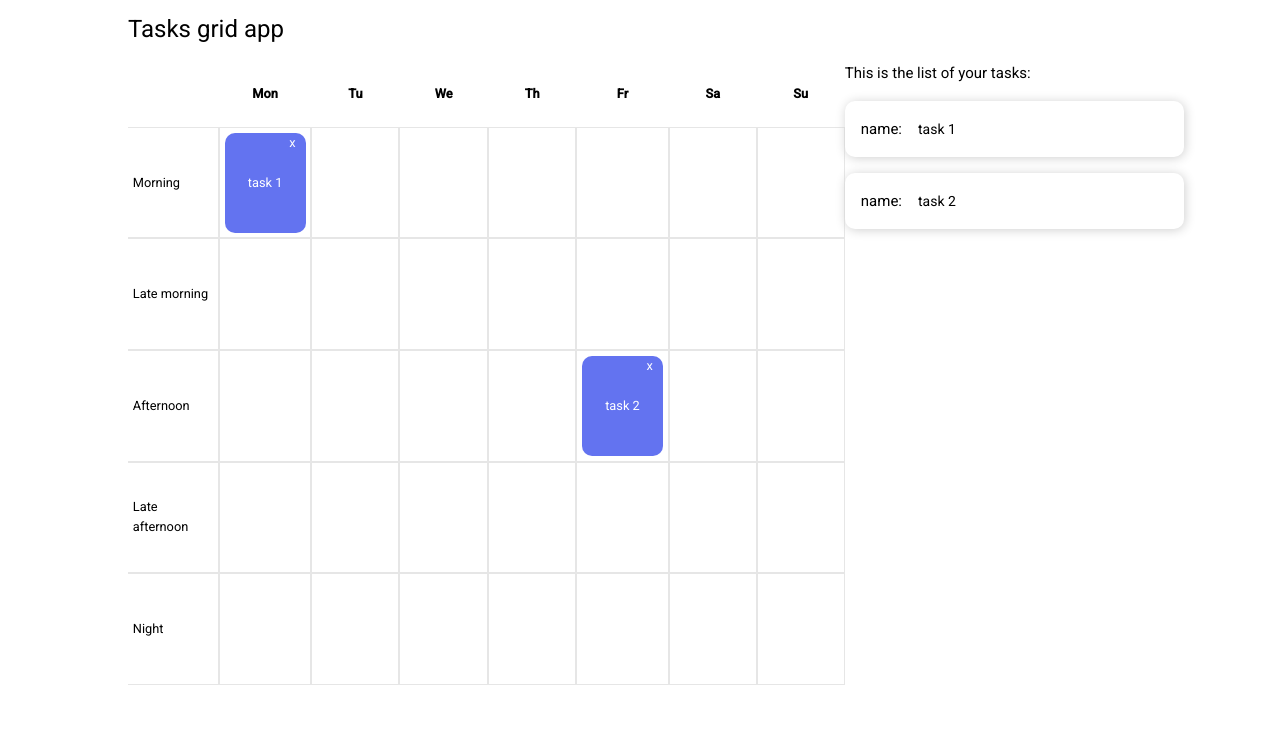
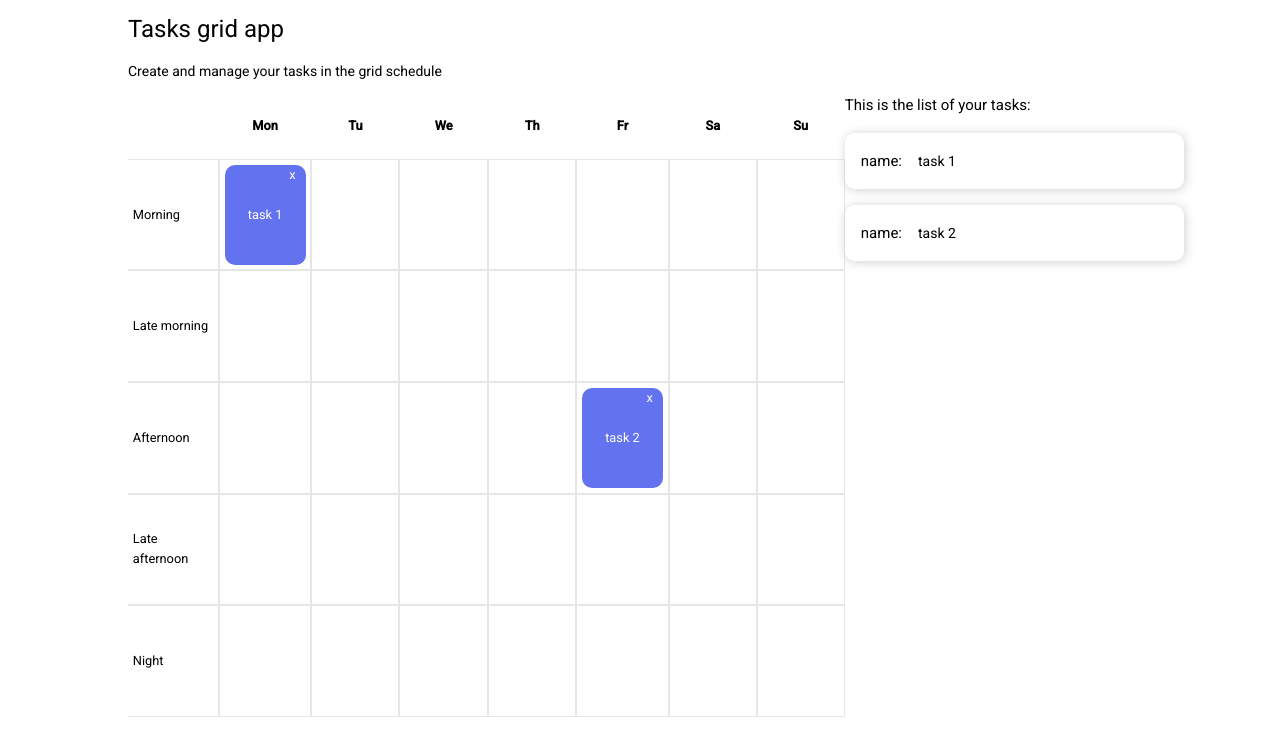
Before and after one commit to Danieruone/grid-scheduler, an Angular app: page / in a window 1280 px wide. Shown: the top 756 px of the page. Built offline with nearby package versions, Linux system fonts and the light colour scheme.

Commit message:
Add text

```diff
--- a/src/app/app.component.html
+++ b/src/app/app.component.html
@@ -1,5 +1,6 @@
 <div class="container">
   <h1>Tasks grid app</h1>
+  <p>Create and manage your tasks in the grid schedule</p>
   <div class="grid-container">
     <app-grid-layout></app-grid-layout>
     <app-list-container></app-list-container>
```
